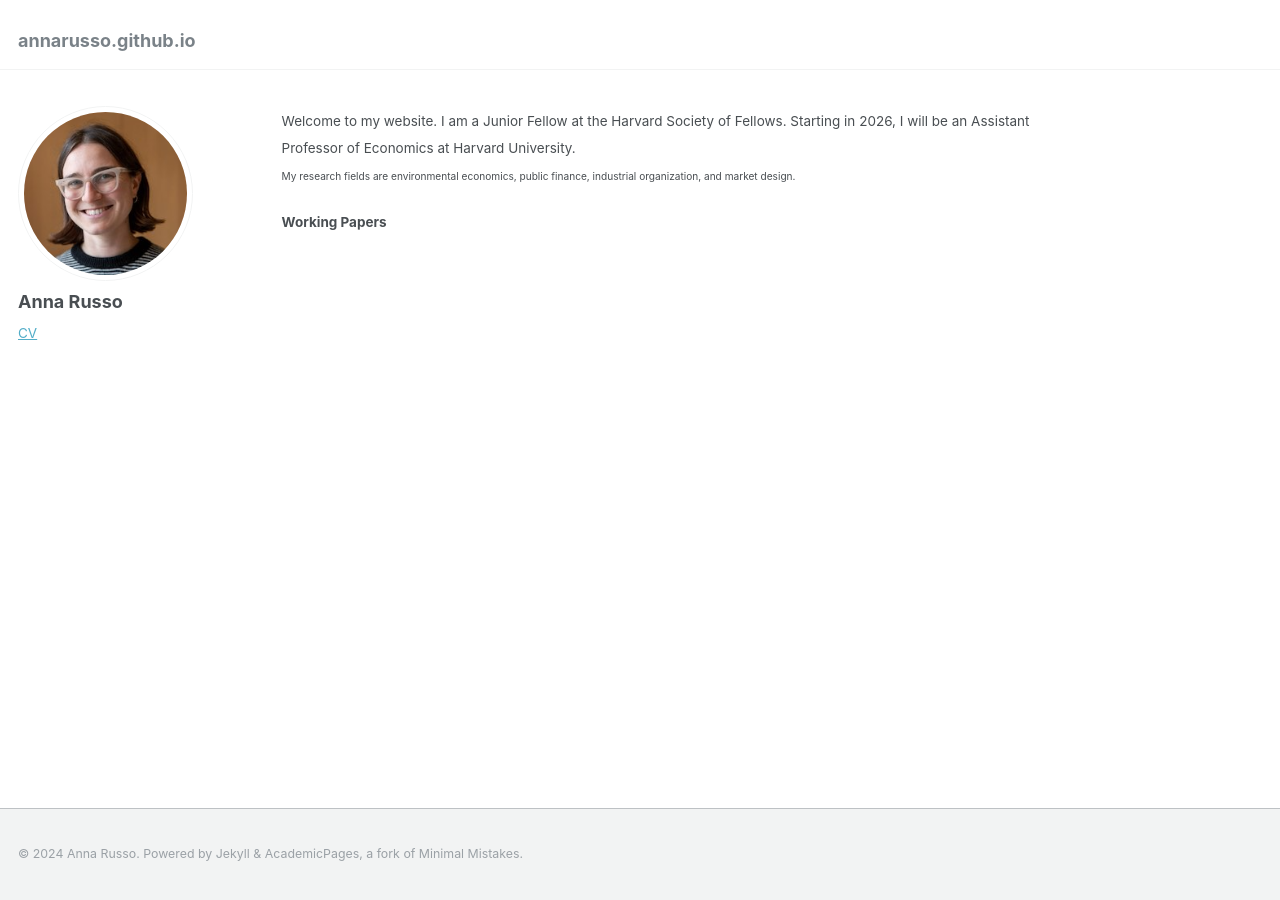
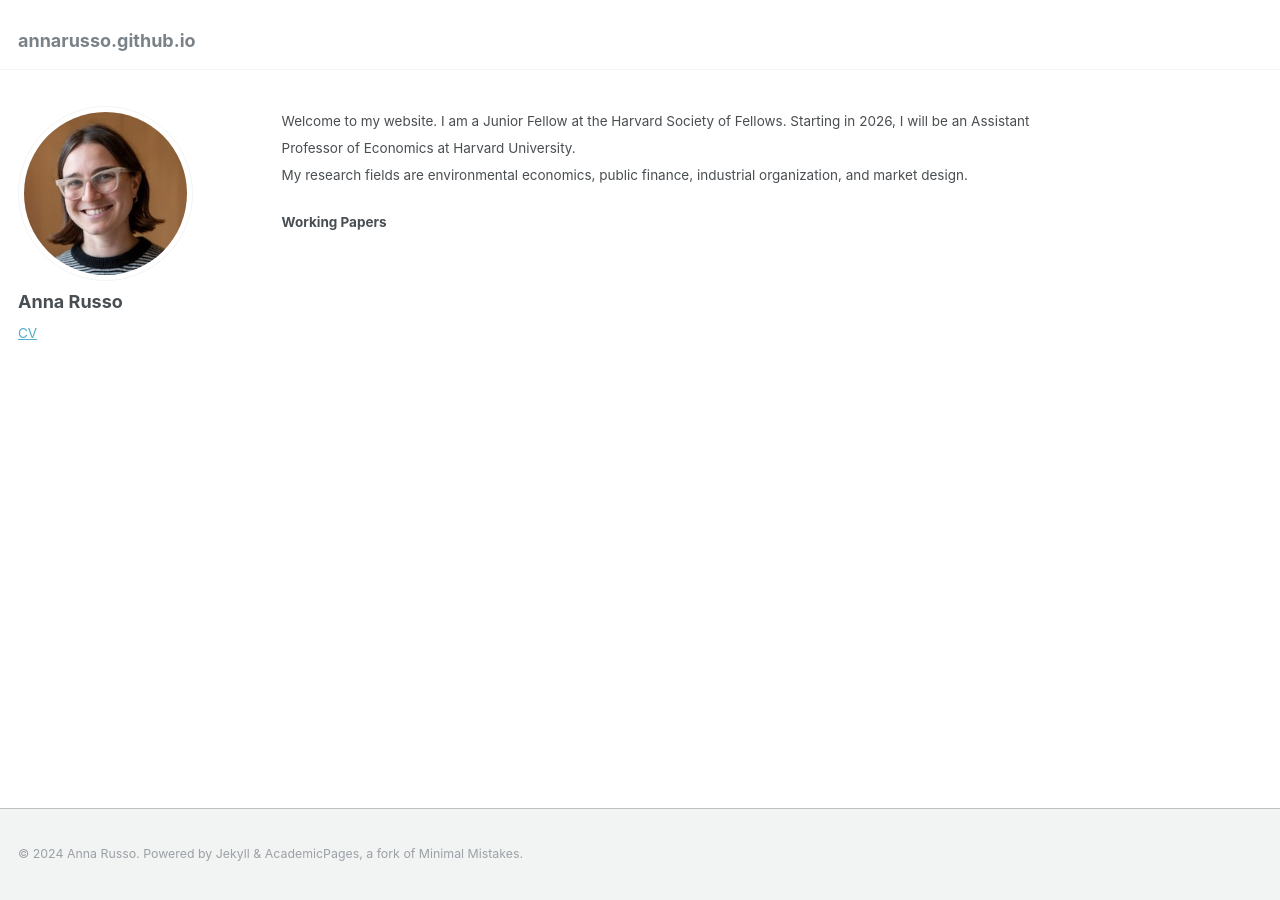
Before and after one commit to annarusso/annarusso.github.io, a Jekyll site: the page built from _pages/about.md, in a window 1280 px wide. Built offline with Jekyll 4.4.1, drawn with Linux system fonts in a browser that asks for light colours.

```diff
--- a/_pages/about.md
+++ b/_pages/about.md
@@ -8,6 +8,6 @@ redirect_from:
 ---
 
 <small> Welcome to my website. I am a Junior Fellow at the Harvard Society of Fellows. Starting in 2026, I will be an Assistant Professor of Economics at Harvard University. <br>
-<small> My research fields are environmental economics, public finance, industrial organization, and market design.
+My research fields are environmental economics, public finance, industrial organization, and market design.
 
 #### Working Papers
```
